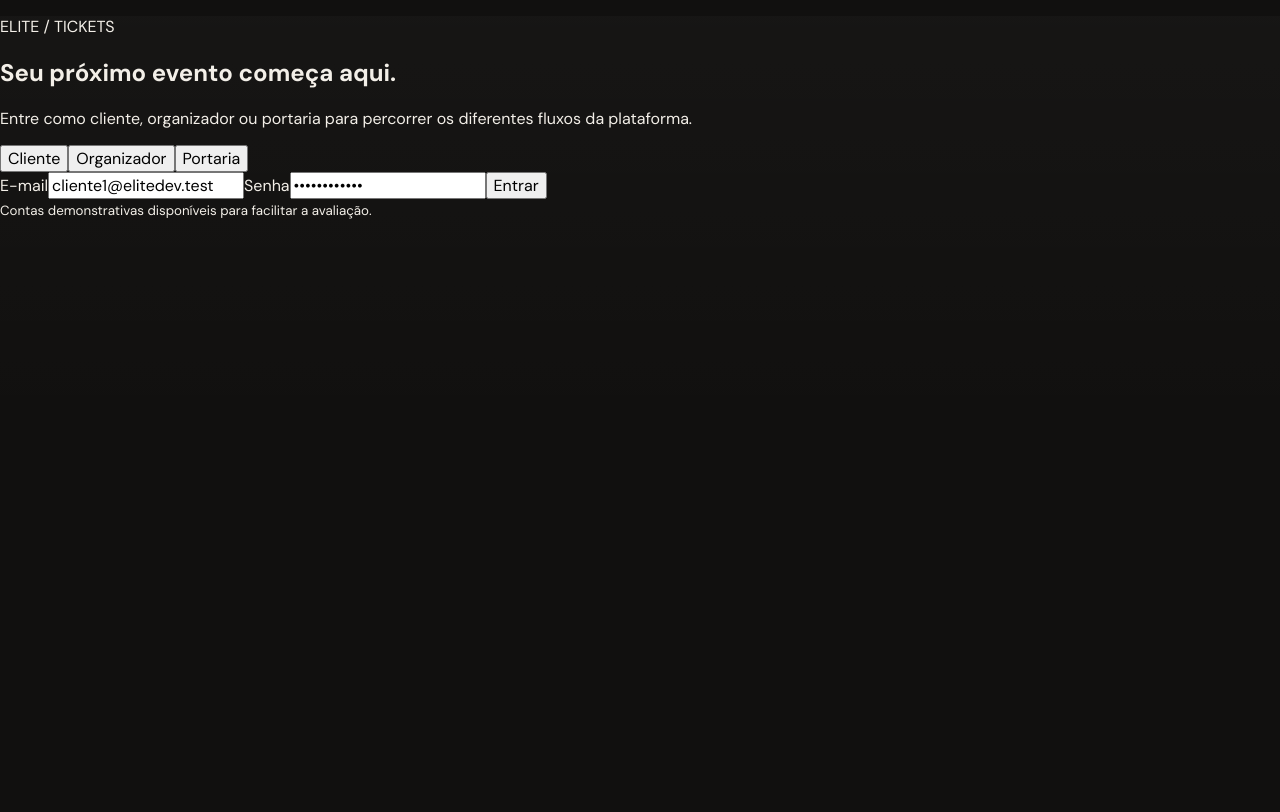
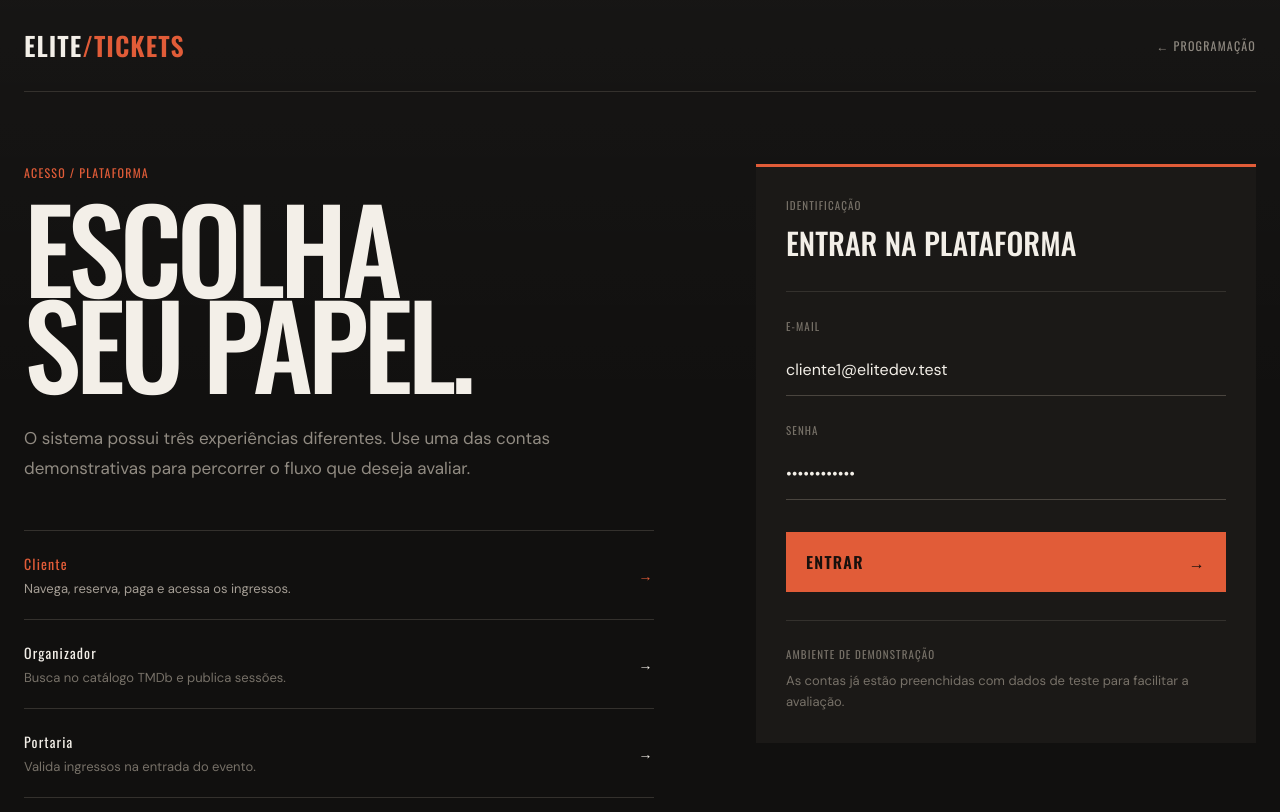
Before and after one commit to JhonYuusha/elite-dev, a React (Vite) app in the folder frontend/: page /login in a window 1280 px wide. Shown: the top 812 px of the page. Built offline with nearby package versions, Linux system fonts and the light colour scheme; no server answers.

Commit message:
frontend - refinando login e navegação autenticada

```diff
--- a/frontend/src/index.css
+++ b/frontend/src/index.css
@@ -1068,3 +1068,232 @@ input {
     display: none;
   }
 }
+
+.login-page {
+  width: min(1440px, calc(100% - 48px));
+  min-height: 100vh;
+  margin: 0 auto;
+}
+
+.login-header {
+  height: 92px;
+  display: flex;
+  align-items: center;
+  justify-content: space-between;
+  border-bottom: 1px solid #34312d;
+}
+
+.login-layout {
+  padding: 72px 0 90px;
+  display: grid;
+  grid-template-columns: 1.15fr minmax(360px, 500px);
+  gap: clamp(60px, 8vw, 140px);
+  align-items: start;
+}
+
+.login-intro h1 {
+  margin: 0;
+  font-family: "Oswald", sans-serif;
+  font-size: clamp(68px, 9vw, 132px);
+  line-height: 0.83;
+  font-weight: 500;
+  letter-spacing: -0.045em;
+}
+
+.login-intro > p:last-of-type {
+  max-width: 620px;
+  margin-top: 34px;
+  color: #918b82;
+  font-size: 17px;
+  line-height: 1.75;
+}
+
+.account-options {
+  margin-top: 46px;
+  border-top: 1px solid #34312d;
+}
+
+.account-option {
+  width: 100%;
+  padding: 22px 0;
+  display: flex;
+  align-items: center;
+  justify-content: space-between;
+  gap: 24px;
+  border: 0;
+  border-bottom: 1px solid #34312d;
+  background: transparent;
+  color: #f3efe8;
+  cursor: pointer;
+  text-align: left;
+}
+
+.account-option > div {
+  display: flex;
+  flex-direction: column;
+  gap: 6px;
+}
+
+.account-option span {
+  font-family: "Oswald", sans-serif;
+  font-size: 14px;
+  letter-spacing: 0.08em;
+}
+
+.account-option strong {
+  color: #777168;
+  font-size: 13px;
+  font-weight: 400;
+}
+
+.account-option:hover,
+.account-option-active {
+  color: #e15c38;
+}
+
+.account-option-active strong {
+  color: #a59e95;
+}
+
+.login-panel {
+  padding: 30px;
+  background: #1b1917;
+  border-top: 3px solid #e15c38;
+}
+
+.login-panel-heading {
+  padding-bottom: 26px;
+  display: flex;
+  flex-direction: column;
+  gap: 7px;
+  border-bottom: 1px solid #34312d;
+}
+
+.login-panel-heading span,
+.login-field span,
+.demo-note span {
+  color: #777168;
+  font-family: "Oswald", sans-serif;
+  font-size: 11px;
+  letter-spacing: 0.1em;
+}
+
+.login-panel-heading strong {
+  font-family: "Oswald", sans-serif;
+  font-size: 30px;
+  font-weight: 500;
+  text-transform: uppercase;
+}
+
+.login-field {
+  margin-top: 26px;
+  display: flex;
+  flex-direction: column;
+  gap: 10px;
+}
+
+.login-field input {
+  width: 100%;
+  padding: 15px 0;
+  border: 0;
+  border-bottom: 1px solid #4a453f;
+  outline: none;
+  background: transparent;
+  color: #f3efe8;
+  font-size: 16px;
+}
+
+.login-field input:focus {
+  border-bottom-color: #e15c38;
+}
+
+.login-error {
+  margin: 20px 0 0;
+  color: #ff8065;
+  font-size: 13px;
+}
+
+.login-submit {
+  width: 100%;
+  margin-top: 32px;
+  padding: 18px 20px;
+  display: flex;
+  justify-content: space-between;
+  border: 0;
+  background: #e15c38;
+  color: #17100d;
+  cursor: pointer;
+  font-family: "Oswald", sans-serif;
+  font-weight: 600;
+  letter-spacing: 0.08em;
+}
+
+.login-submit:hover:not(:disabled) {
+  background: #f16a45;
+}
+
+.login-submit:disabled {
+  opacity: 0.6;
+  cursor: wait;
+}
+
+.demo-note {
+  margin-top: 28px;
+  padding-top: 22px;
+  border-top: 1px solid #34312d;
+}
+
+.demo-note p {
+  margin: 7px 0 0;
+  color: #777168;
+  font-size: 13px;
+  line-height: 1.6;
+}
+
+.logout-button {
+  position: relative;
+  padding: 7px 0;
+  border: 0;
+  background: transparent;
+  color: #c9c3ba;
+  cursor: pointer;
+  font-family: "Oswald", sans-serif;
+  font-size: 12px;
+  letter-spacing: 0.08em;
+}
+
+.logout-button::after {
+  content: "";
+  position: absolute;
+  right: 0;
+  bottom: 1px;
+  left: 0;
+  height: 1px;
+  background: #e15c38;
+  transform: scaleX(0);
+  transform-origin: right;
+  transition: transform 180ms ease;
+}
+
+.logout-button:hover {
+  color: #f3efe8;
+}
+
+.logout-button:hover::after {
+  transform: scaleX(1);
+  transform-origin: left;
+}
+
+@media (max-width: 850px) {
+  .login-page {
+    width: min(100% - 28px, 1440px);
+  }
+
+  .login-layout {
+    grid-template-columns: 1fr;
+  }
+
+  .login-intro h1 {
+    font-size: 72px;
+  }
+}
--- a/frontend/src/pages/LoginPage.tsx
+++ b/frontend/src/pages/LoginPage.tsx
@@ -1,5 +1,5 @@
 import { useState, type FormEvent } from "react";
-import { useNavigate } from "react-router-dom";
+import { Link, useNavigate } from "react-router-dom";
 import axios from "axios";
 
 import { useAuth } from "../context/AuthContext";
@@ -7,21 +7,25 @@ import type { UserRole } from "../types/auth";
 
 const testAccounts: Array<{
   label: string;
+  description: string;
   email: string;
   role: UserRole;
 }> = [
   {
     label: "Cliente",
+    description: "Navega, reserva, paga e acessa os ingressos.",
     email: "cliente1@elitedev.test",
     role: "CLIENT",
   },
   {
     label: "Organizador",
+    description: "Busca no catálogo TMDb e publica sessões.",
     email: "organizer@elitedev.test",
     role: "ORGANIZER",
   },
   {
     label: "Portaria",
+    description: "Valida ingressos na entrada do evento.",
     email: "portaria@elitedev.test",
     role: "GATEKEEPER",
   },
@@ -62,10 +66,10 @@ export function LoginPage() {
       }
 
       navigate("/");
-    } catch (error) {
-      if (axios.isAxiosError(error)) {
+    } catch (requestError) {
+      if (axios.isAxiosError(requestError)) {
         setError(
-          error.response?.data?.message ??
+          requestError.response?.data?.message ??
             "Não foi possível entrar na plataforma.",
         );
       } else {
@@ -77,58 +81,108 @@ export function LoginPage() {
   }
 
   return (
-    <main>
-      <section>
-        <p>ELITE / TICKETS</p>
+    <main className="login-page">
+      <header className="login-header">
+        <Link to="/" className="brand">
+          ELITE<span>/TICKETS</span>
+        </Link>
 
-        <h1>Seu próximo evento começa aqui.</h1>
+        <Link to="/" className="back-link">
+          ← PROGRAMAÇÃO
+        </Link>
+      </header>
+
+      <section className="login-layout">
+        <div className="login-intro">
+          <p className="eyebrow">ACESSO / PLATAFORMA</p>
+
+          <h1>
+            ESCOLHA
+            <br />
+            SEU PAPEL.
+          </h1>
 
           <p>
-          Entre como cliente, organizador ou portaria para percorrer os
-          diferentes fluxos da plataforma.
+            O sistema possui três experiências diferentes. Use uma das contas
+            demonstrativas para percorrer o fluxo que deseja avaliar.
           </p>
 
-        <div>
+          <div className="account-options">
             {testAccounts.map((account) => (
               <button
                 key={account.email}
                 type="button"
+                className={
+                  email === account.email
+                    ? "account-option account-option-active"
+                    : "account-option"
+                }
                 onClick={() => selectAccount(account.email)}
               >
-              {account.label}
+                <div>
+                  <span>{account.label}</span>
+                  <strong>{account.description}</strong>
+                </div>
+
+                <span>→</span>
               </button>
             ))}
           </div>
+        </div>
+
+        <div className="login-panel">
+          <div className="login-panel-heading">
+            <span>IDENTIFICAÇÃO</span>
+            <strong>Entrar na plataforma</strong>
+          </div>
 
           <form onSubmit={handleSubmit}>
-          <label>
-            E-mail
+            <label className="login-field">
+              <span>E-MAIL</span>
+
               <input
                 type="email"
                 value={email}
                 onChange={(event) => setEmail(event.target.value)}
+                autoComplete="email"
               />
             </label>
 
-          <label>
-            Senha
+            <label className="login-field">
+              <span>SENHA</span>
+
               <input
                 type="password"
                 value={password}
                 onChange={(event) => setPassword(event.target.value)}
+                autoComplete="current-password"
               />
             </label>
 
-          {error && <p role="alert">{error}</p>}
+            {error && (
+              <p className="login-error" role="alert">
+                {error}
+              </p>
+            )}
 
-          <button type="submit" disabled={loading}>
-            {loading ? "Entrando..." : "Entrar"}
+            <button
+              className="login-submit"
+              type="submit"
+              disabled={loading}
+            >
+              <span>{loading ? "ENTRANDO..." : "ENTRAR"}</span>
+              <span>→</span>
             </button>
           </form>
 
-        <small>
-          Contas demonstrativas disponíveis para facilitar a avaliação.
-        </small>
+          <div className="demo-note">
+            <span>AMBIENTE DE DEMONSTRAÇÃO</span>
+            <p>
+              As contas já estão preenchidas com dados de teste para facilitar a
+              avaliação.
+            </p>
+          </div>
+        </div>
       </section>
     </main>
   );
```
Lines whose indentation alone changed are shown as unchanged.
